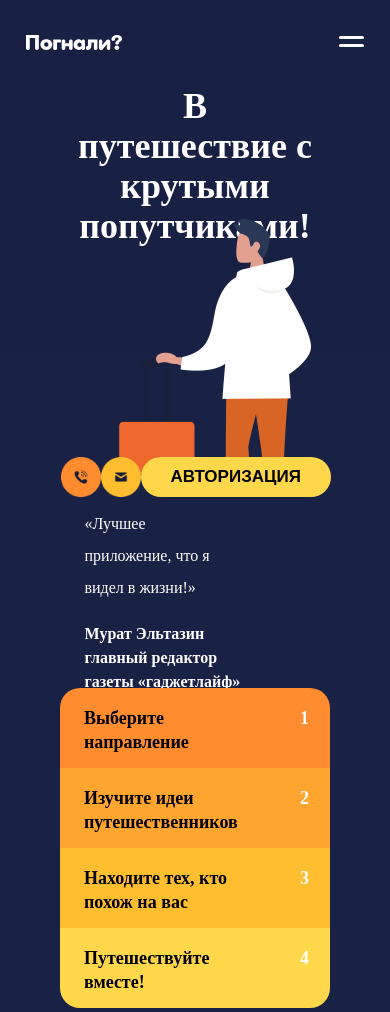
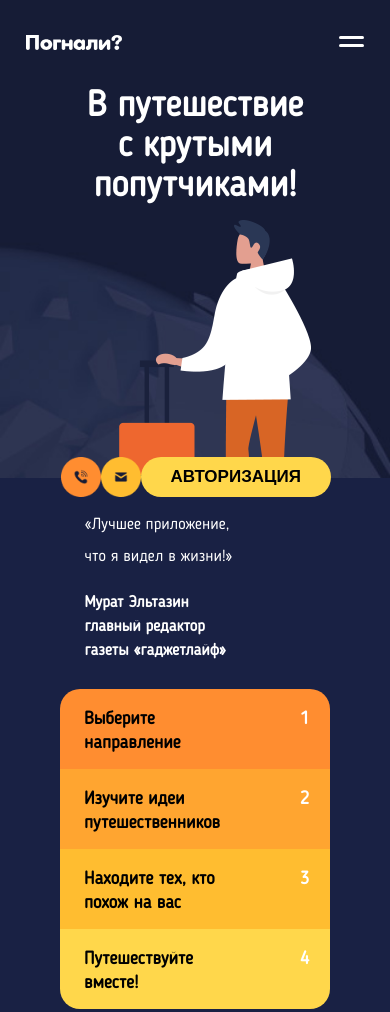
Before and after one commit to Naytler/firstDay, a plain HTML site: page index.html in a window 390 px wide. Shown: the top 1012 px of the page. Drawn offline with Linux system fonts and the light colour scheme; the site is published under a folder, as on GitHub Pages, so addresses that start at the root find nothing.

Commit message:
fixx day

```diff
--- a/app.js
+++ b/app.js
@@ -99,7 +99,7 @@ window.addEventListener('scroll', function () {
   const svg2 = document.querySelector('.meadia__header__svg2 ');
   const headerImg1 = document.querySelector('.header__left-img1');
   const headerImg3 = document.querySelector('.header__left-img3');
-  if (document.body.clientWidth <= 1140 && document.body.clientWidth >= 769) {
+  if (document.body.clientWidth <= 1140 && document.body.clientWidth >= 768) {
     if (currentPosition >= 1) {
       header.classList.add('header__scroll');
       header__scroll.classList.remove('none');
@@ -122,7 +122,7 @@ window.addEventListener('scroll', function () {
   }
 
   const headerMobile = this.document.querySelector('.header__mobile-scroll');
-  if (document.body.clientWidth <= 768) {
+  if (document.body.clientWidth <= 767) {
     if (currentPosition >= 1) {
       headerMobile.classList.remove('none');
     } else {
--- a/style.css
+++ b/style.css
@@ -19,8 +19,8 @@ a {
 
 html,
 body {
+  font-family: blogger sans;
   height: 100%;
-  padding: 0 calc((100% - 1440px) / 2);
 }
 
 ul {
@@ -33,27 +33,27 @@ button {
 
 @font-face {
   font-family: 'Blogger Sans medium';
-  src: url('/fonts/Blogger_Sans-Medium.otf') format('truetype');
+  src: url('fonts/Blogger_Sans-Medium.otf') format('truetype');
 }
 @font-face {
   font-family: 'Blogger Sans light';
-  src: url('/fonts/Blogger_Sans-Light.otf') format('truetype');
+  src: url('fonts/Blogger_Sans-Light.otf') format('truetype');
 }
 @font-face {
   font-family: 'Blogger Sans';
-  src: url('/fonts/Blogger_Sans.otf') format('truetype');
+  src: url('fonts/Blogger_Sans.otf') format('truetype');
 }
 @font-face {
   font-family: 'Blogger Sans bold';
-  src: url('/fonts/Blogger_Sans-Bold.otf') format('truetype');
+  src: url('fonts/Blogger_Sans-Bold.otf') format('truetype');
 }
 
 .wrapper {
   font-family: blogger sans;
   height: 100%;
-  /* width: 100%;
+  width: 100%;
   max-width: 1440px;
-  margin: 0 auto; */
+  margin: 0 auto;
 }
 
 .header_scroll {
@@ -1295,12 +1295,12 @@ li > span {
     z-index: -1;
   }
   .promo__img {
-    background-image: url(/images/media/1140/header/back_1.png);
+    background-image: url(images/media/1140/header/back_1.png);
     top: 210px;
     height: 1915px;
   }
   .promo__img__media1 {
-    background-image: url(/images/media/1140/header/globe\ back\ tablet.jpg.png);
+    background-image: url(images/media/1140/header/globe\ back\ tablet.jpg.png);
     position: absolute;
     z-index: 0;
     width: 100%;
@@ -1681,7 +1681,7 @@ li > span {
   }
 
   .footer__footer {
-    top: 192px;
+    top: 205px;
     height: 100px;
   }
   .footer__footer-logo {
@@ -1698,7 +1698,7 @@ li > span {
   }
 }
 
-@media (max-width: 768px) {
+@media (max-width: 767px) {
   .header {
     display: flex;
     justify-content: space-between;
@@ -1822,7 +1822,7 @@ li > span {
   }
 
   .promo__img__media1 {
-    background-image: url(/images/media/768/promo/globe-back-mobile\ 1.png);
+    background-image: url(images/media/768/promo/globe-back-mobile\ 1.png);
     top: -40px;
     height: 518px;
     z-index: -1;
```
